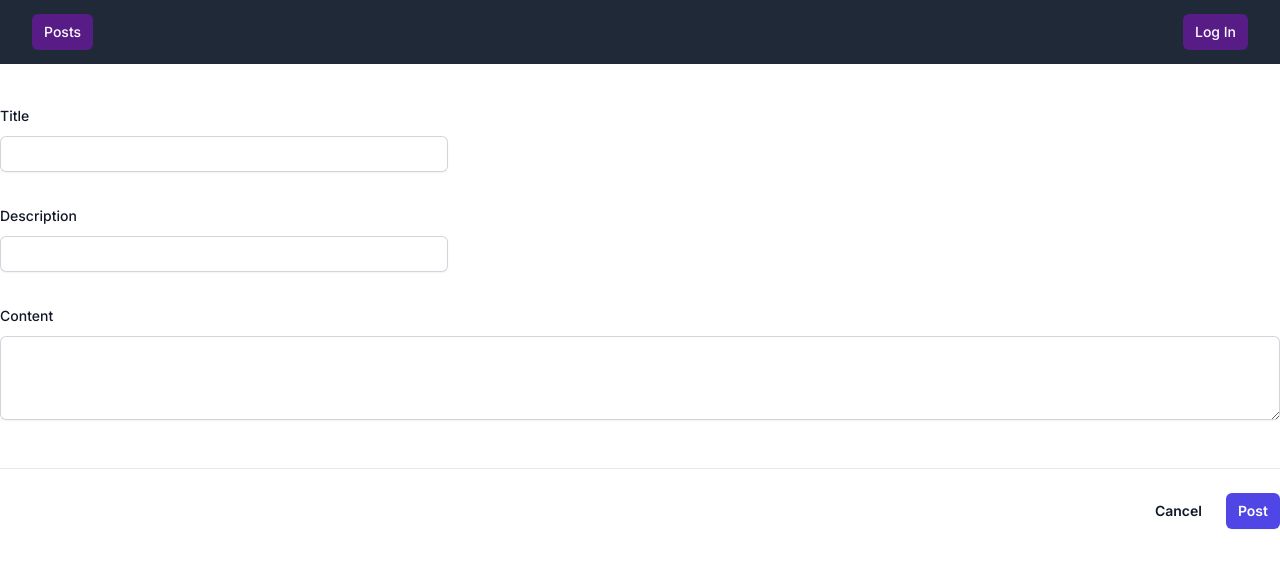
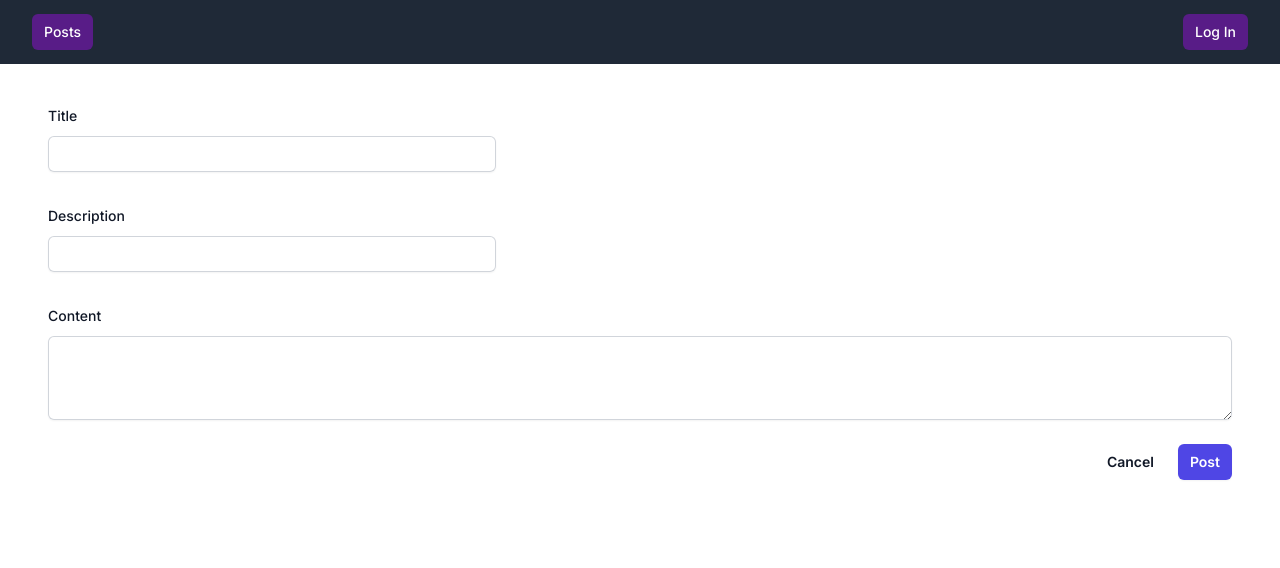
Before and after one commit to Mouzone/blog, a Next.js app: page /new-post in a window 1280 px wide. Shown: the top 568 px of the page. Built offline with nearby package versions, Linux system fonts and the light colour scheme.

Commit message:
Add space to New Post form to make it appear better and set the state of ThemeProvider to the presence of accessToken in lcoalStorage rather than false

```diff
--- a/src/app/(pages)/new-post/page.tsx
+++ b/src/app/(pages)/new-post/page.tsx
@@ -33,14 +33,12 @@ export default function NewPage() {
         }
     }
     return (
-        <form onSubmit={onSubmit}>
+        <form onSubmit={onSubmit} className="mx-12">
             <div className="space-y-12">
-                <div className="border-b border-gray-900/10 pb-12">
-                    <div className="mt-10 grid grid-cols-1 gap-x-6 gap-y-8 sm:grid-cols-6">
-                        <TextInput value={title} label="title" setState={setTitle}/>
-                        <TextInput value={description} label="description" setState={setDescription}/>
-                        <TextArea value={content} label="content" setState={setContent}/>
-                    </div>
+                <div className="mt-10 grid grid-cols-1 gap-x-6 gap-y-8 sm:grid-cols-6">
+                    <TextInput value={title} label="title" setState={setTitle}/>
+                    <TextInput value={description} label="description" setState={setDescription}/>
+                    <TextArea value={content} label="content" setState={setContent}/>
                 </div>
             </div>
 
--- a/src/app/components/themeProvider.tsx
+++ b/src/app/components/themeProvider.tsx
@@ -13,6 +13,6 @@ export default function ThemeProvider({
                                       }: {
     children: React.ReactNode
 }) {
-    const [isAuthenticated, setAuthenticated] = useState(false)
+    const [isAuthenticated, setAuthenticated] = useState(localStorage.getItem("accessToken") !== null)
     return <ThemeContext.Provider value={{ isAuthenticated, setAuthenticated }}>{children}</ThemeContext.Provider>
 }
```
